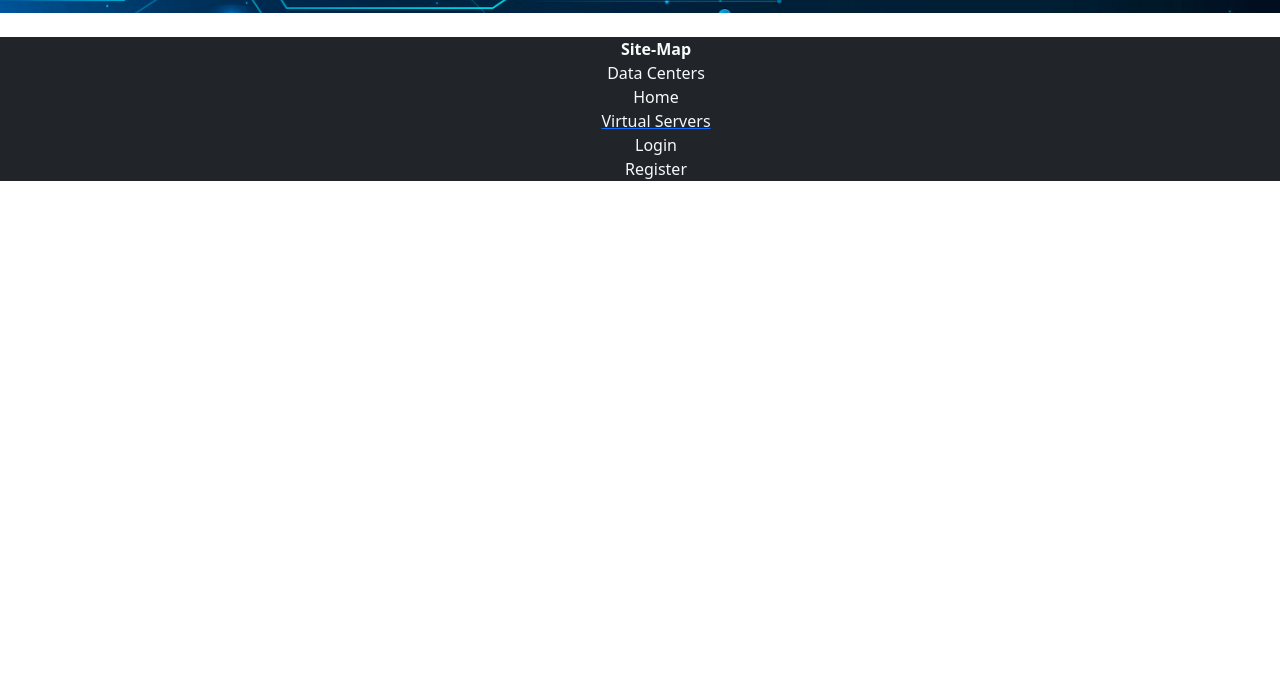
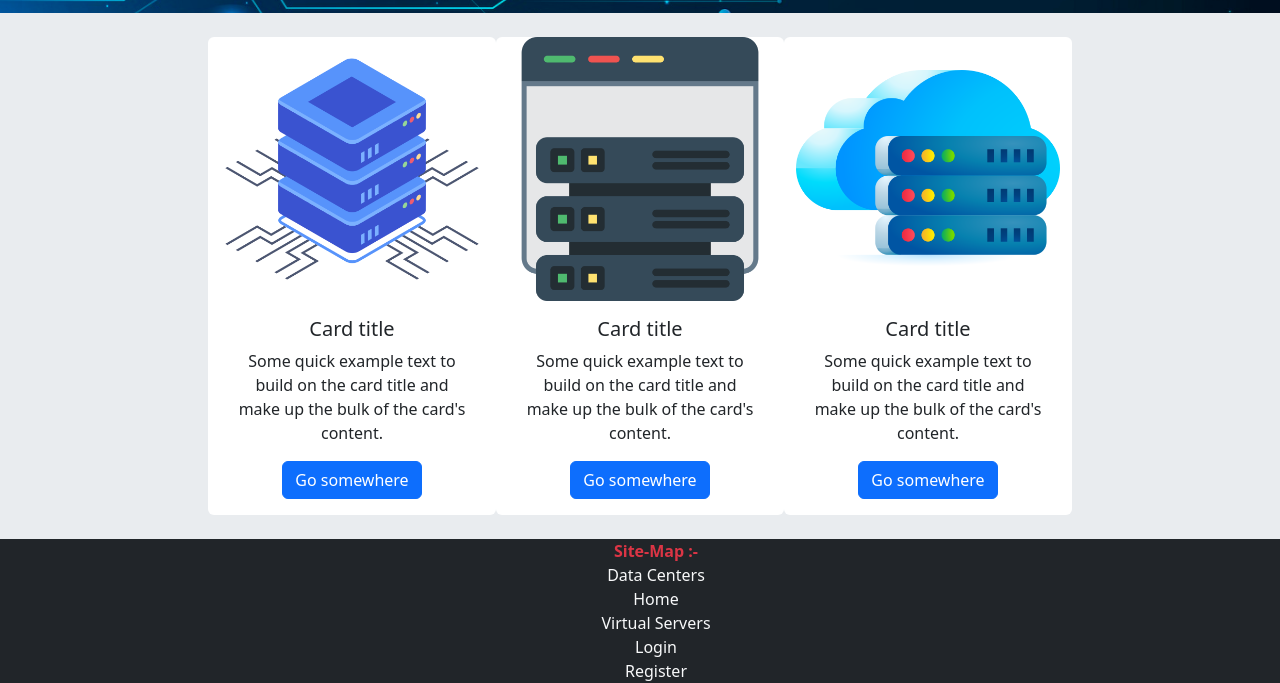
Before and after one commit to webworld1/xyz, a plain HTML site: page index.html in a window 1280 px wide. Shown: the part 566-1249 px from the top of the page. Before the commit the page ends 800 px from the top, so only its background shows below. Drawn offline with nearby package versions, Linux system fonts and the light colour scheme; some packages are replaced by stand-ins of ours.

Commit message:
added data centers pics

```diff
--- a/index.html
+++ b/index.html
@@ -12,6 +12,10 @@
       crossorigin="anonymous"
     />
     <link rel="stylesheet" href="style.css" />
+    <script
+      src="https://kit.fontawesome.com/c6c5082faa.js"
+      crossorigin="anonymous"
+    ></script>
     <script
       defer
       src="https://cdn.jsdelivr.net/npm/bootstrap@5.3.0/dist/js/bootstrap.bundle.min.js"
@@ -62,7 +66,8 @@
         </div>
       </div>
     </nav>
-
+<!-- navbar ends -->
+<!-- login  maodal box starts -->
     <div class="main img-fluid pb-3">
       <div class="container">
         <li id="heading" class="list-group-item heading">
@@ -133,18 +138,55 @@
       </div>
     </div>
 
+    <div class="bg-body-secondary pb-4 pt-4 text-center">
+      <div class="row justify-content-center">
+        <div class="card border-0 col-4" style="width: 18rem">
+          <img src="./data-server.png" class="card-img-top" alt="..." />
+          <div class="card-body">
+            <h5 class="card-title">Card title</h5>
+            <p class="card-text">
+              Some quick example text to build on the card title and make up the
+              bulk of the card's content.
+            </p>
+            <a href="#" class="btn btn-primary">Go somewhere</a>
+          </div>
+        </div>
+        <div class="card border-0 col-4" style="width: 18rem">
+          <img src="./infrastructure.png" class="card-img-top" alt="..." />
+          <div class="card-body">
+            <h5 class="card-title">Card title</h5>
+            <p class="card-text">
+              Some quick example text to build on the card title and make up the
+              bulk of the card's content.
+            </p>
+            <a href="#" class="btn btn-primary">Go somewhere</a>
+          </div>
+        </div>
+        <div class="card border-0 col-4" style="width: 18rem">
+          <img src="./cloud-server.png" class="card-img-top" alt="..." />
+          <div class="card-body">
+            <h5 class="card-title">Card title</h5>
+            <p class="card-text">
+              Some quick example text to build on the card title and make up the
+              bulk of the card's content.
+            </p>
+            <a href="#" class="btn btn-primary">Go somewhere</a>
+          </div>
+        </div>
+      </div>
+    </div>
+
     <!-- map container end -->
     <!-- orbit container start -->
 
-
-
-
-    <footer id="footer" class="mt-4 bg-dark">
-      <ul id="footer-item " class="footer-div">
-        <label class="fw-bold text-light" for="">Site-Map</label>
+    <footer id="footer" class="bg-dark">
+      <ul id="footer-item " class="m-0 footer-div">
+        <label class="fw-bold text-danger" for="">Site-Map :-</label>
         <li class="fw-normal text-light">Data Centers</li>
-        <li class="fw-normal text-light">Home</li>
-        <a href="server.html"><li class="fw-normal text-light">Virtual Servers</li></a>
+        <a class="text-decoration-none" href="index.html"><li class="fw-normal  text-light">Home</li></a>
+        <a class="text-decoration-none" href="server.html"
+          ><li class="fw-normal  text-light">Virtual Servers</li></a
+        >
         <li class="fw-normal text-light">Login</li>
         <li class="fw-normal text-light">Register</li>
       </ul>
--- a/style.css
+++ b/style.css
@@ -37,7 +37,10 @@ hr{
 .footer-div{
     list-style: none;
 }
-
+.card:hover{
+transform: scale(1.05);
+transition-duration: 1s ;
+}
 
 /* orbit animations */
 #circle-orbit-container {
```
Also changed, not shown: server.html (+8 -5 lines), cloud-server.png (added), data-server.png (added), infrastructure.png (added).
